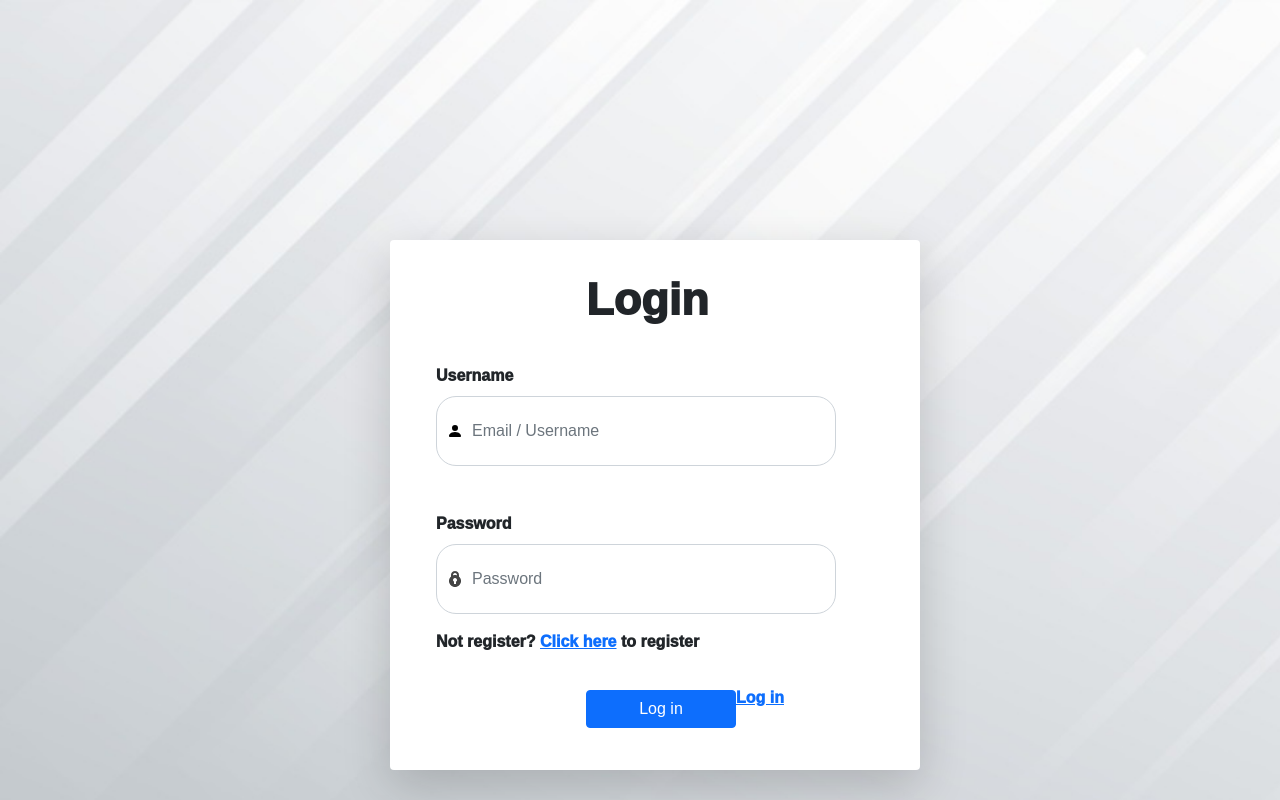
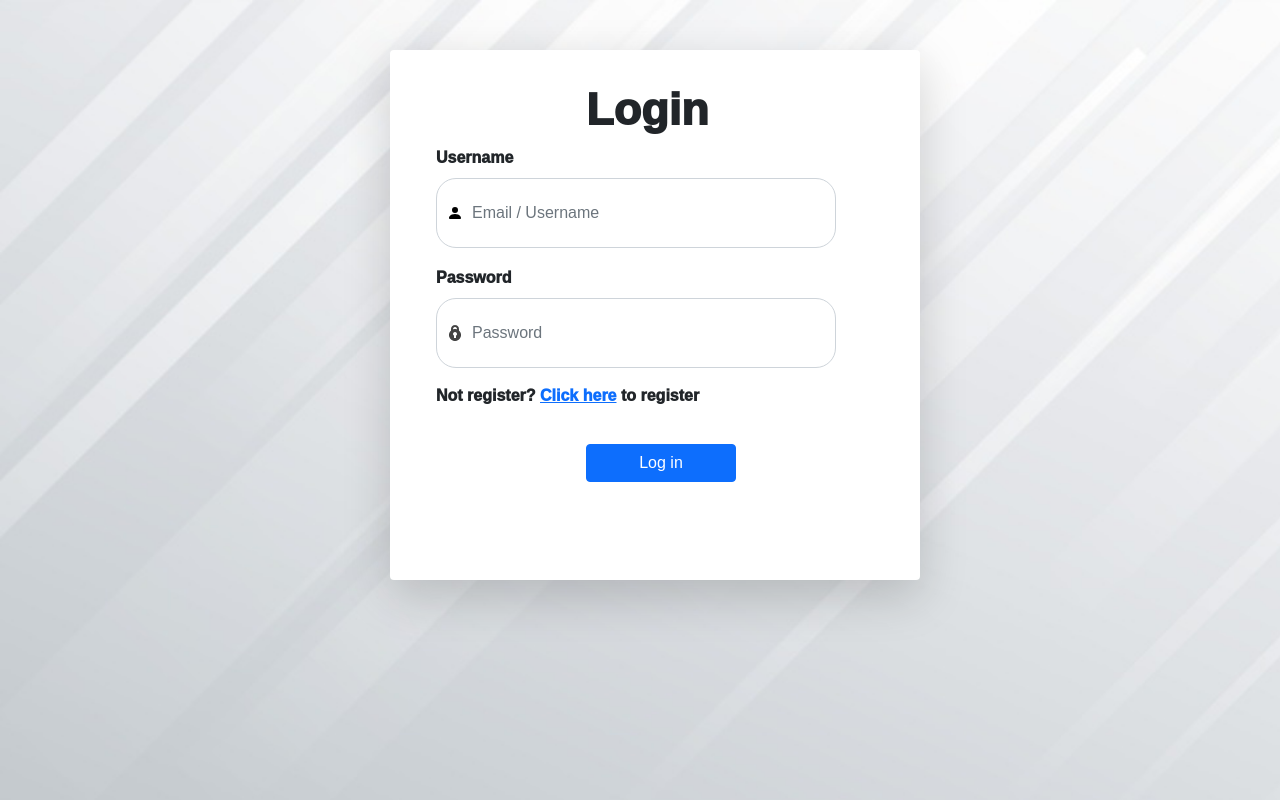
Before and after one commit to guybenr/WhatsAppWeb, a React (Create React App) app: page / in a window 1280 px wide. Shown: the top 800 px of the page. Built offline with nearby package versions, Linux system fonts and the light colour scheme.

Commit message:
Css changes
Some Css changes in the register page.

```diff
--- a/src/App.js
+++ b/src/App.js
@@ -19,7 +19,7 @@ function App() {
     <BrowserRouter>
       <Routes>
         <Route path='/Register' element={<RegisterScreen />}></Route>
-        <Route path='' element={<OpenScreen />}></Route>
+        <Route path='/' element={<OpenScreen />}></Route>
         <Route path='/Chat' element={<ChatScreen />}></Route>
       </Routes>
     </BrowserRouter>
--- a/src/index.css
+++ b/src/index.css
@@ -23,6 +23,8 @@ body {
   height: 530px;
   padding-left: 16px;
   border-radius: 20px;
+  position: absolute;
+  top: 50px;
 }
 
 .login {
@@ -33,7 +35,7 @@ body {
 }
 
 .form-label {
-  padding-top: 30px;
+  padding-top: 2px;
 }
 
 .form-control {
@@ -85,9 +87,11 @@ body {
 .boxRegister {
   background-color: rgb(255, 255, 255);
   width: 530px;
-  height: 970px;
+  height: 880px;
   padding-left: 16px;
   border-radius: 20px;
+  position: absolute;
+  top: 50px;
 }
 
 
--- a/src/openScreen/OpenScreen.js
+++ b/src/openScreen/OpenScreen.js
@@ -19,9 +19,8 @@ function OpenScreen(props) {
         event.preventDefault();
         var username = document.getElementById('username').value;
         var password = document.getElementById('exampleInputPassword1').value;
-        for (let i = 0; i < UsersList.length; i++) {
+        for (let i = 0; i < UsersList.length; i++) { // searching for the same username and password.
             if (UsersList[i].userName === username && UsersList[i].password === password) {
-                props.setUserLoginDetails({ username: { username }, password })
                 navigate('/Chat');
                 return;
             }
@@ -50,8 +49,7 @@ function OpenScreen(props) {
                         <label>&nbsp;to register</label>
                     </div>
                     <div>
-                    <button type="submit" className="btn btn-primary">Log in</button>
-                    <Link to='/Chat'>Log in</Link>
+                    <button onClick={handleSubmit} type="submit" className="btn btn-primary">Log in</button>
                     </div>
                 </form>
                 </div>
```
